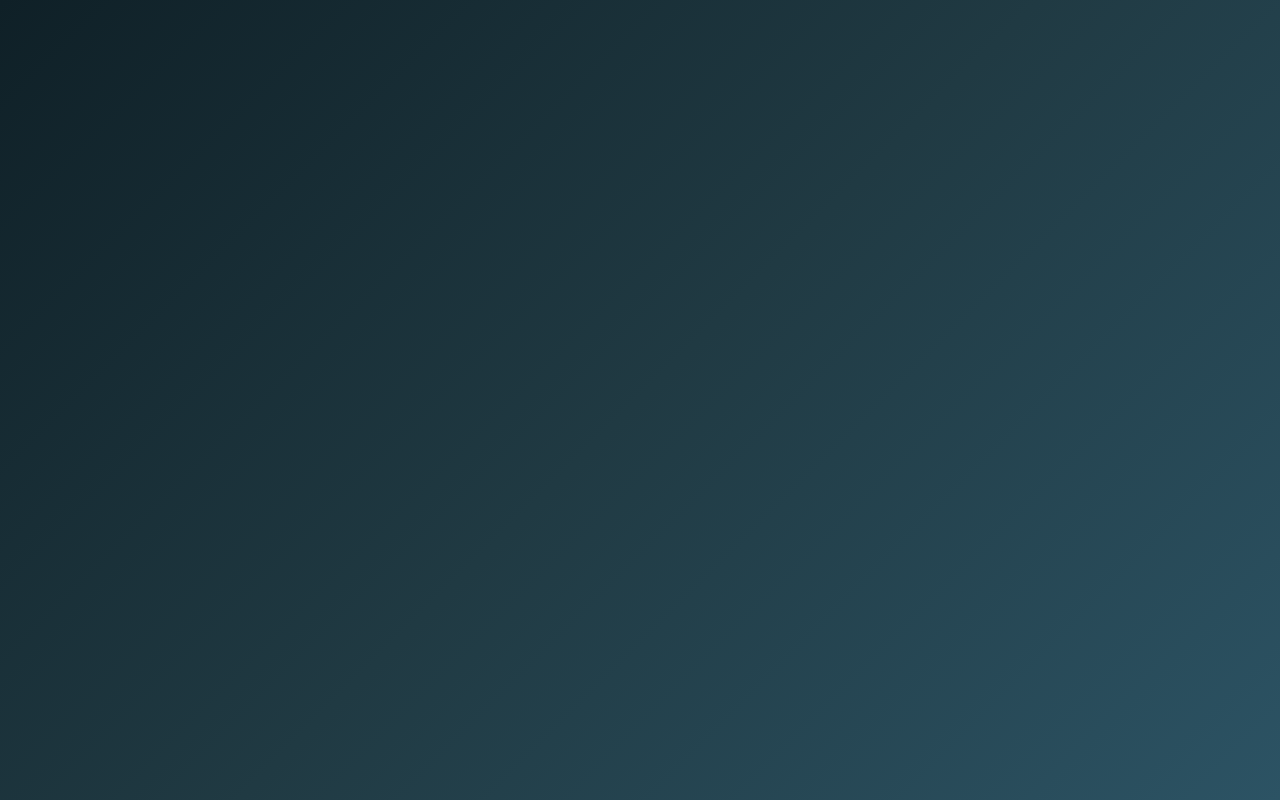
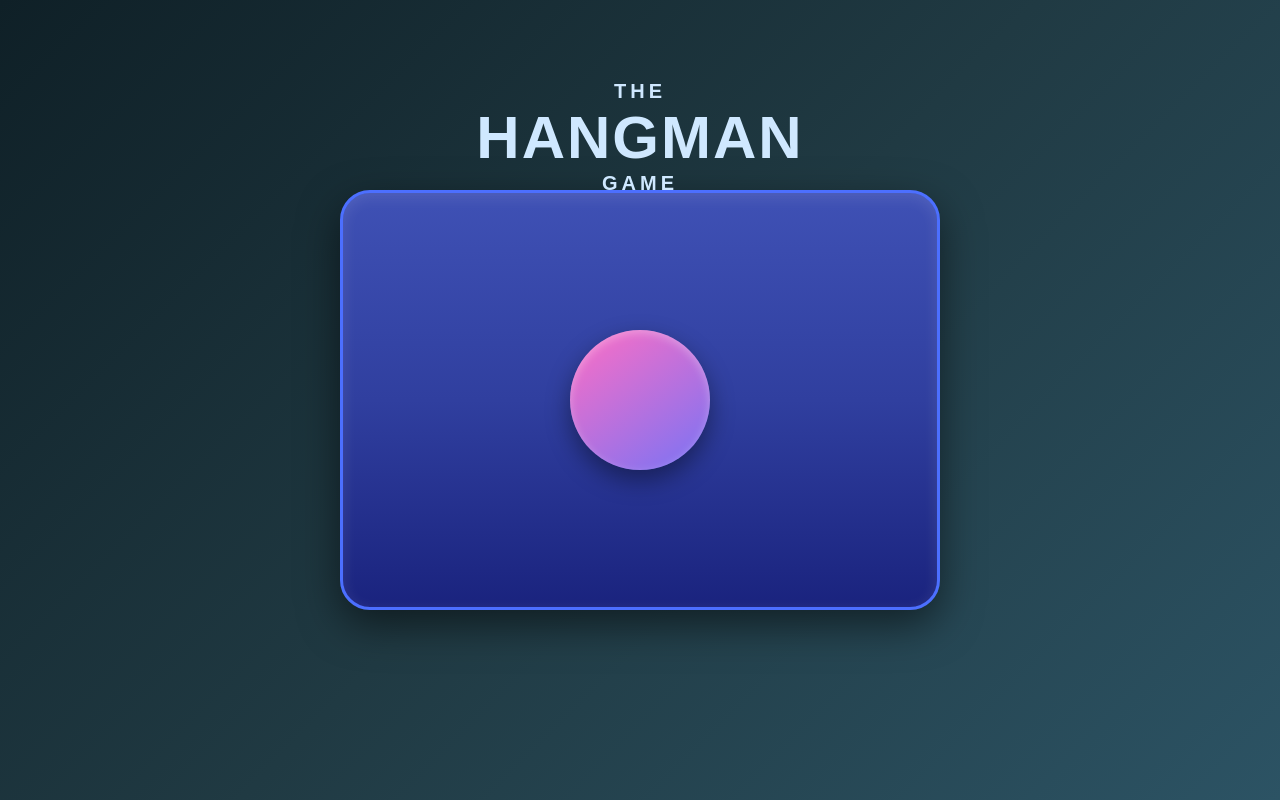
Before and after one commit to lazicddavid/hangman_game, a plain HTML site: page index.html in a window 1280 px wide. Drawn offline with Linux system fonts and the light colour scheme.

Commit message:
Added color

```diff
--- a/index.css
+++ b/index.css
@@ -13,7 +13,7 @@ body {
   font-family: Arial, sans-serif;
 }
 
-.game-container {
+.game_container {
   width: 600px;
   height: 420px;
 
@@ -31,3 +31,57 @@ body {
   justify-content: center;
   align-items: center;
 }
+
+.play-btn {
+  width: 140px;
+  height: 140px;
+
+  border-radius: 50%;
+  border: none;
+
+  font-size: 50px;
+  color: white;
+
+  cursor: pointer;
+
+  background: linear-gradient(145deg, #ff6ec4, #7873f5);
+
+  display: flex;
+  justify-content: center;
+  align-items: center;
+
+  box-shadow:
+    0 10px 25px rgba(0, 0, 0, 0.4),
+    inset 0 3px 10px rgba(255, 255, 255, 0.3);
+
+  transition:
+    transform 0.2s,
+    box-shadow 0.2s;
+}
+
+.play-btn:hover {
+  transform: scale(1.05);
+}
+
+.play-btn:active {
+  transform: scale(0.95);
+}
+
+.game-title {
+  position: absolute;
+  top: 40px;
+
+  text-align: center;
+  font-size: 60px;
+  font-weight: 900;
+
+  color: #cfe8ff;
+
+  letter-spacing: 2px;
+}
+
+.game-title .small {
+  display: block;
+  font-size: 20px;
+  letter-spacing: 4px;
+}
--- a/index.html
+++ b/index.html
@@ -7,7 +7,15 @@
     <title>Hangman Game</title>
   </head>
   <body>
-    <div class="game_container"></div>
+    <div class="game_container">
+      <h1 class="game-title">
+        <span class="small">THE</span>
+        HANGMAN
+        <span class="small">GAME</span>
+      </h1>
+
+      <button class="play-btn"></button>
+    </div>
     <script src="script.js"></script>
   </body>
 </html>
```
